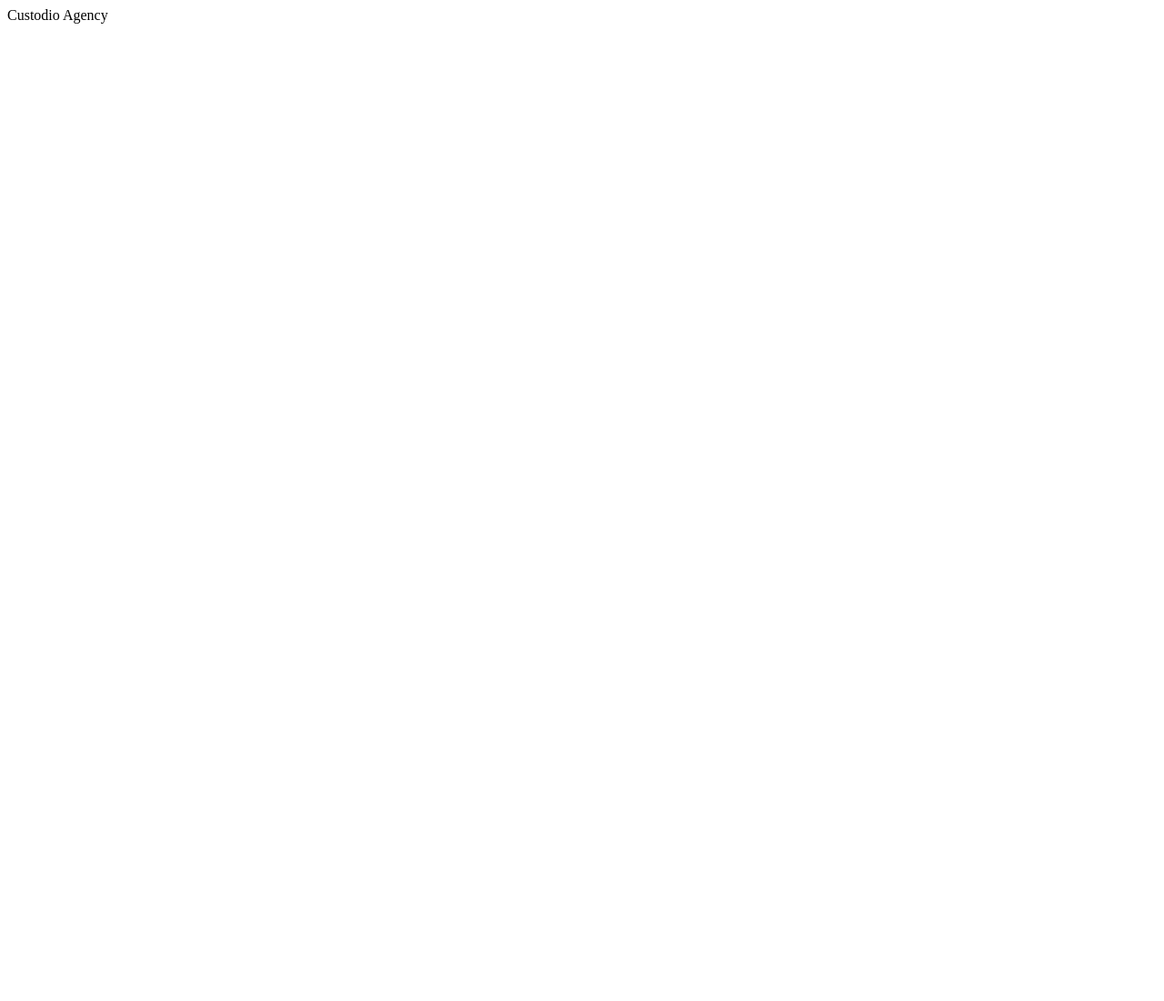
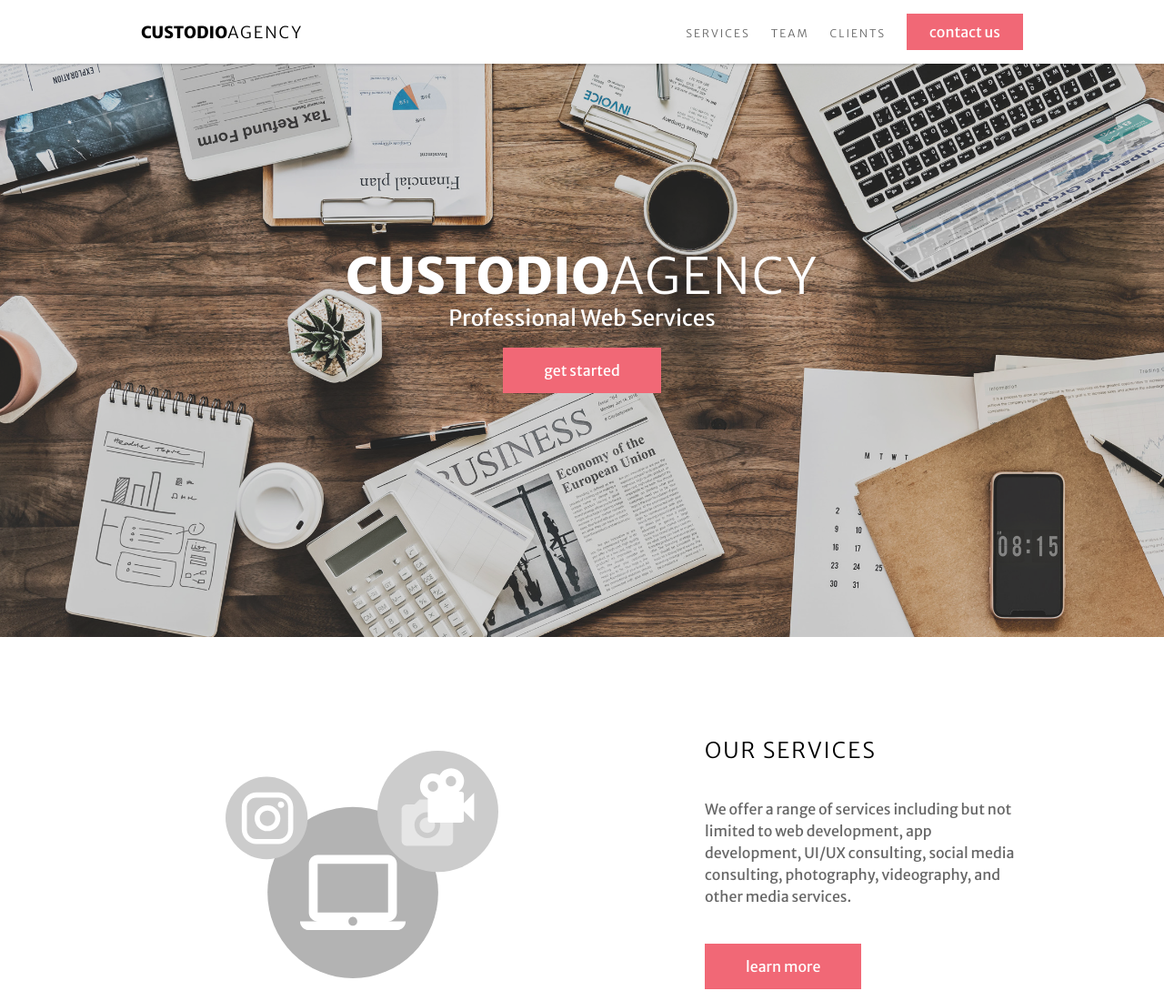
Before and after one commit to rucustodio/custodio.agency, a plain HTML site: page index.html in a window 1280 px wide. Shown: the top 1100 px of the page at 91% size. Before the commit the page ends 800 px from the top, so only its background shows below. Drawn offline with Linux system fonts and the light colour scheme.

Commit message:
working on portfolio agency

```diff
--- a/index.html
+++ b/index.html
@@ -1,9 +1,69 @@
 <!DOCTYPE html>
 <html>
+	<head>
+		<title>Custodio Agency</title>
+		<link href="https://fonts.googleapis.com/css?family=Merriweather+Sans:300,400,800" rel="stylesheet">
 
-<head>
-  <title>Custodio Agency</title>
-<body>
-  Custodio Agency
-</body>
+		<link rel="stylesheet" href="styles.css" type="text/css" />
+	</head>
+
+	<body>
+		<div class="app">
+			<header>
+				<div class="header-container">
+					<div class="header-logo">
+						<span class="bold">CUSTODIO</span><span class="thin">AGENCY</span>
+					</div>
+					<div class="header-menu">
+						<a class="link" href="/">services</a>
+						<a class="link" href="/">team</a>
+						<a class="link" href="/">clients</a>
+						<a class="button-sm" href="/">contact us</a>
+					</div>
+				</div>
+			</header>
+
+			<div class="hero">
+				<div class="bg-overlay"></div>
+				<div class="hero-title">
+					<h1><span class="bold">CUSTODIO</span><span class="thin">AGENCY</span></h1>
+					<h2>Professional Web Services</h2>
+					<a href="/" class="button">get started</a>
+				</div>
+			</div>
+			<div class="services">
+				<div class="container">
+					<div class="graphic">
+						<img src="./images/services.svg" />
+					</div>
+					<div class="content">
+						<h3>Our Services</h3>
+						<p>We offer a range of services including but not limited to web development, app development, UI/UX consulting, social media consulting, photography, videography, and other media services.</p>
+						<a href="/" class="button">learn more</a>
+					</div>
+				</div>
+			</div>
+			<div class="team">
+				<div class="container">
+					<div class="graphic"></div>
+					<div class="content">
+							<h3>Our Team</h3>
+							<p>We're a small group of professionals that just want to help your dream come true.</p>
+							<a href="/" class="button">learn more</a>
+					</div>
+				</div>
+			</div>
+
+			<div class="clients">
+				<div class="container">
+					<div class="graphic"></div>
+					<div class="content">
+							<h3>Our Clients</h3>
+							<p>We have a number of different types of clients that we will service, but we specialize in small businesses and organizations.</p>
+							<a href="/" class="button">Learn more</a>
+					</div>
+				</div>
+			</div>
+		</div>
+	</body>
 </html>
--- /dev/null
+++ b/styles.css
@@ -0,0 +1,198 @@
+* {
+	margin: 0;
+	padding: 0;
+	box-sizing: border-box;
+}
+
+html, body {
+	font-weight: normal;
+	font-family: 'Merriweather Sans', sans-serif;
+	-webkit-font-smoothing: antialiased;
+}
+
+h2,
+h3,
+h4 {
+	line-height: 1;
+	font-weight: normal;
+}
+
+h1 {
+	color: white;
+	font-size: 55px;
+	text-shadow: 0px 0px 10px rgba(0,0,0,0.2);
+}
+
+h1 .thin {
+	/* color: #ddd; */
+}
+
+.bold {
+	font-weight: 800;
+	/* letter-spacing: .5px; */
+}
+
+.thin {
+	font-weight: 300;
+	letter-spacing: 2px;
+}
+
+header {
+	height: 70px;
+	width: 100%;
+	position: fixed;
+	background: white;
+	z-index: 10;
+	box-shadow: 0px 0px 2px 2px rgba(0,0,0,0.1);
+}
+
+.header-container {
+	width: 100%;
+	max-width: 1000px;
+	padding: 0 15px;
+	margin: 0 auto;
+	display: flex;
+	align-items: center;
+	justify-content: space-between;
+}
+
+.header-logo {
+	font-size: 18px;
+	display: flex;
+	width: 300px;
+	height: 70px;
+	align-items: center;
+	justify-content: flex-start;
+}
+
+.header-menu .link {
+	padding: 10px 10px;
+}
+
+.header-menu .button-sm {
+	margin-left: 10px;
+}
+
+.hero {
+	height: 700px;
+	background: url('./images/desk-4.jpg') no-repeat center center;
+	background-size: cover;
+	display: flex;
+	align-items: center;
+	justify-content: center;
+	position: relative;
+}
+
+.hero .bg-overlay {
+	background: rgba(114, 114, 114, 0.3);
+	width: 100%;
+	height: 100%;
+	position: absolute;
+	z-index: 0;
+}
+
+.hero-title {
+	color: white;
+	text-align: center;
+	position: relative;
+}
+
+.hero-title h2 {
+	margin-bottom: 20px;
+	text-shadow: 0px 0px 10px rgba(0,0,0,0.1);
+}
+
+.link {
+	font-weight: 300;
+	color: #666;
+	letter-spacing: 2px;
+	text-transform: uppercase;
+	text-decoration: none;
+	font-size: 12px;
+}
+
+.link:hover {
+	text-decoration: underline;
+}
+
+/* Button Styles */
+.button-sm {
+	display: inline-block;
+	background: rgba(241, 104, 118, 1);
+	color: white;
+	padding: 10px 25px;
+	text-decoration: none;
+	transition: background .3s ease;
+}
+
+.button-sm:hover {
+	cursor: pointer;
+	background: rgba(185, 75, 86, 1);
+	color: white;
+}
+
+.button {
+	display: inline-block;
+	background: rgba(241, 104, 118, 1);
+	color: white;
+	padding: 15px 45px;
+	text-decoration: none;
+	transition: background .3s ease;
+}
+
+.button:hover {
+	cursor: pointer;
+	background: white;
+	color: rgba(241, 104, 118, 1);
+	box-shadow: 0px 0px 0px 2px rgba(241, 104, 118, 1);
+}
+
+
+.container {
+	padding: 0 15px;
+	height: 500px;
+	max-width: 1000px;
+	width: 100%;
+	margin: 0 auto;
+	display: flex;
+	align-items: center;
+	justify-content: space-between;
+}
+
+.graphic {
+	width: 50%;
+	display: flex;
+	height: 100%;
+	align-items: center;
+	justify-content: center;
+}
+
+.graphic img {
+	width: 300px;
+}
+
+.content {
+	width: 350px;
+}
+
+.content h3 {
+	text-transform: uppercase;
+	font-weight: 300;
+	font-size: 24px;
+	letter-spacing: 2px;
+	margin-bottom: 40px;
+}
+
+.content p {
+	margin-bottom: 40px;
+	color: #666;
+	line-height: 1.5;
+}
+
+.team {
+	background:#eee;
+}
+
+.team .container {
+	flex-direction: row-reverse;
+}
```
Also changed, not shown: images/DSC07165.jpg (added), images/desk-2.jpg (added), images/desk-4.jpg (added), images/desk.jpg (added), images/services.svg (added), 3 other files.
